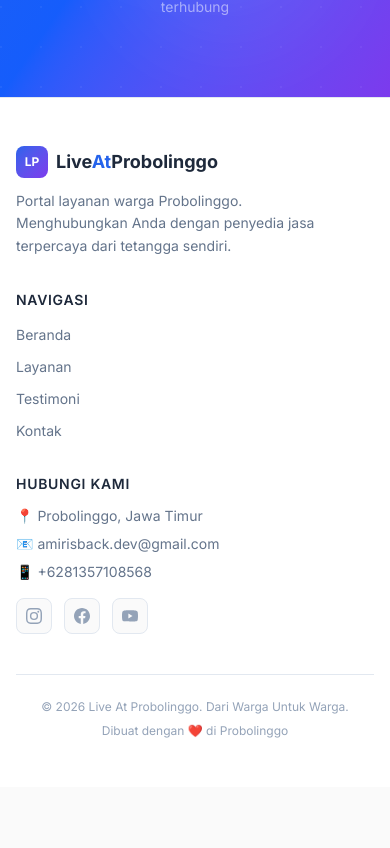
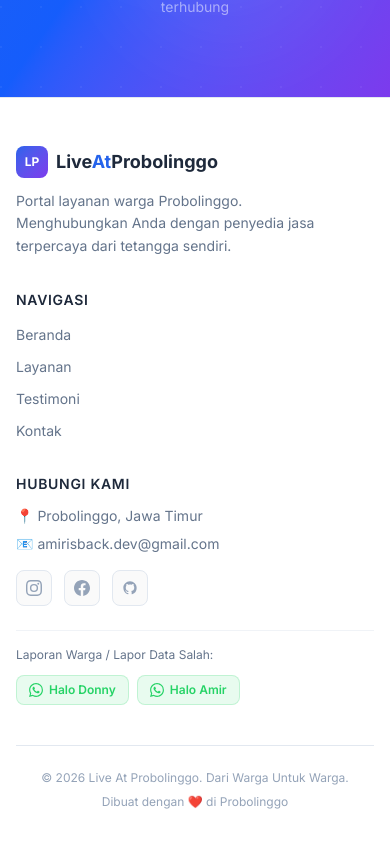
Before and after one commit to amirisback/live-at-probolinggo, a Next.js app: page / in a window 390 px wide. Shown: the part 4854-5702 px from the top of the page. Before the commit the page ends 5641 px from the top, so only its background shows below. Built offline with nearby package versions, Linux system fonts and the light colour scheme.

Commit message:
feat: add responsive Footer component with dynamic data support

```diff
--- a/app/components/Footer.tsx
+++ b/app/components/Footer.tsx
@@ -12,9 +12,13 @@
     address: "📍 Probolinggo, Jawa Timur",
     email: "📧 info@liveatprobolinggo.id",
     phone: "📱 +62 812-3456-7890",
-    socialUrls: { instagram: "#", facebook: "#", youtube: "#" },
+    socialUrls: { instagram: "#", facebook: "#", github: "#" },
     bottomText: "Live At Probolinggo. Dari Warga Untuk Warga.",
-    madeWithText: "Dibuat dengan ❤️ di Probolinggo"
+    madeWithText: "Dibuat dengan ❤️ di Probolinggo",
+    adminWa: {
+      Donny: "6281357108568",
+      Amir: "6281357108568"
+    }
   }
 
   if (pathname?.startsWith('/admin')) {
@@ -74,7 +78,6 @@
             <div className="space-y-2 text-sm text-text-secondary">
               <p>{d.address}</p>
               <p>{d.email}</p>
-              <p>{d.phone}</p>
             </div>
 
             {/* Social icons placeholder */}
@@ -88,19 +91,42 @@
               )}
               {d.socialUrls?.facebook && (
                 <a href={d.socialUrls.facebook} aria-label="Facebook" className="w-9 h-9 rounded-lg bg-background border border-border flex items-center justify-center text-text-tertiary hover:text-primary hover:border-primary/30 transition-all duration-200">
-                <svg className="w-4 h-4" fill="currentColor" viewBox="0 0 24 24">
-                  <path d="M24 12.073c0-6.627-5.373-12-12-12s-12 5.373-12 12c0 5.99 4.388 10.954 10.125 11.854v-8.385H7.078v-3.47h3.047V9.43c0-3.007 1.792-4.669 4.533-4.669 1.312 0 2.686.235 2.686.235v2.953H15.83c-1.491 0-1.956.925-1.956 1.874v2.25h3.328l-.532 3.47h-2.796v8.385C19.612 23.027 24 18.062 24 12.073z" />
-                </svg>
-              </a>
+                  <svg className="w-4 h-4" fill="currentColor" viewBox="0 0 24 24">
+                    <path d="M24 12.073c0-6.627-5.373-12-12-12s-12 5.373-12 12c0 5.99 4.388 10.954 10.125 11.854v-8.385H7.078v-3.47h3.047V9.43c0-3.007 1.792-4.669 4.533-4.669 1.312 0 2.686.235 2.686.235v2.953H15.83c-1.491 0-1.956.925-1.956 1.874v2.25h3.328l-.532 3.47h-2.796v8.385C19.612 23.027 24 18.062 24 12.073z" />
+                  </svg>
+                </a>
               )}
-              {d.socialUrls?.youtube && (
-                <a href={d.socialUrls.youtube} aria-label="YouTube" className="w-9 h-9 rounded-lg bg-background border border-border flex items-center justify-center text-text-tertiary hover:text-primary hover:border-primary/30 transition-all duration-200">
+              {d.socialUrls?.github && (
+                <a href={d.socialUrls.github} aria-label="GitHub" className="w-9 h-9 rounded-lg bg-background border border-border flex items-center justify-center text-text-tertiary hover:text-primary hover:border-primary/30 transition-all duration-200">
                   <svg className="w-4 h-4" fill="currentColor" viewBox="0 0 24 24">
-                    <path d="M23.498 6.186a3.016 3.016 0 0 0-2.122-2.136C19.505 3.545 12 3.545 12 3.545s-7.505 0-9.377.505A3.017 3.017 0 0 0 .502 6.186C0 8.07 0 12 0 12s0 3.93.502 5.814a3.016 3.016 0 0 0 2.122 2.136c1.871.505 9.376.505 9.376.505s7.505 0 9.377-.505a3.015 3.015 0 0 0 2.122-2.136C24 15.93 24 12 24 12s0-3.93-.502-5.814zM9.545 15.568V8.432L15.818 12l-6.273 3.568z" />
+                    <path fillRule="evenodd" d="M12 2C6.477 2 2 6.484 2 12.017c0 4.425 2.865 8.18 6.839 9.504.5.092.682-.217.682-.483 0-.237-.008-.868-.013-1.703-2.782.605-3.369-1.343-3.369-1.343-.454-1.158-1.11-1.466-1.11-1.466-.908-.62.069-.608.069-.608 1.003.07 1.531 1.032 1.531 1.032.892 1.53 2.341 1.088 2.91.832.092-.647.35-1.088.636-1.338-2.22-.253-4.555-1.113-4.555-4.951 0-1.093.39-1.988 1.029-2.688-.103-.253-.446-1.272.098-2.65 0 0 .84-.27 2.75 1.026A9.564 9.564 0 0112 6.844c.85.004 1.705.115 2.504.337 1.909-1.296 2.747-1.027 2.747-1.027.546 1.379.202 2.398.1 2.651.64.7 1.028 1.595 1.028 2.688 0 3.848-2.339 4.695-4.566 4.943.359.309.678.92.678 1.855 0 1.338-.012 2.419-.012 2.747 0 .268.18.58.688.482A10.019 10.019 0 0022 12.017C22 6.484 17.522 2 12 2z" clipRule="evenodd" />
                   </svg>
                 </a>
               )}
             </div>
+
+            {/* Admin WhatsApp untuk Revisi Laporan */}
+            {(d.adminWa?.Donny || d.adminWa?.Amir) && (
+              <div className="mt-6 pt-4 border-t border-border/50">
+                <p className="text-xs text-text-secondary mb-3">
+                  Laporan Warga / Lapor Data Salah:
+                </p>
+                <div className="flex flex-wrap gap-2">
+                  {d.adminWa?.Donny && (
+                    <a href={`https://wa.me/${d.adminWa.Donny}?text=Halo%20Admin%20Donny,%20saya%20ingin%20melaporkan%20atau%20memperbaiki%20data%20layanan...`} target="_blank" rel="noopener noreferrer" className="inline-flex items-center gap-1.5 px-3 py-1.5 rounded-lg bg-[#25D366]/10 text-[#25D366] border border-[#25D366]/20 hover:bg-[#25D366]/20 transition-all text-xs font-semibold">
+                      <svg className="w-3.5 h-3.5" fill="currentColor" viewBox="0 0 24 24"><path d="M17.472 14.382c-.297-.149-1.758-.867-2.03-.967-.273-.099-.471-.148-.67.15-.197.297-.767.966-.94 1.164-.173.199-.347.223-.644.075-.297-.15-1.255-.463-2.39-1.475-.883-.788-1.48-1.761-1.653-2.059-.173-.297-.018-.458.13-.606.134-.133.298-.347.446-.52.149-.174.198-.298.298-.497.099-.198.05-.371-.025-.52-.075-.149-.669-1.612-.916-2.207-.242-.579-.487-.5-.669-.51a12.8 12.8 0 0 0-.57-.01c-.198 0-.52.074-.792.372-.272.297-1.04 1.016-1.04 2.479 0 1.462 1.065 2.875 1.213 3.074.149.198 2.096 3.2 5.077 4.487.709.306 1.262.489 1.694.625.712.227 1.36.195 1.871.118.571-.085 1.758-.719 2.006-1.413.248-.694.248-1.289.173-1.413-.074-.124-.272-.198-.57-.347m-5.421 7.403h-.004a9.87 9.87 0 0 1-5.031-1.378l-.361-.214-3.741.982.998-3.648-.235-.374a9.86 9.86 0 0 1-1.51-5.26c.001-5.45 4.436-9.884 9.888-9.884 2.64 0 5.122 1.03 6.988 2.898a9.825 9.825 0 0 1 2.893 6.994c-.003 5.45-4.437 9.884-9.885 9.884m8.413-18.297A11.815 11.815 0 0 0 12.05 0C5.495 0 .16 5.335.157 11.892c0 2.096.547 4.142 1.588 5.945L.057 24l6.305-1.654a11.882 11.882 0 0 0 5.683 1.448h.005c6.554 0 11.89-5.335 11.893-11.893a11.821 11.821 0 0 0-3.48-8.413z" /></svg>
+                      Halo Donny
+                    </a>
+                  )}
+                  {d.adminWa?.Amir && (
+                    <a href={`https://wa.me/${d.adminWa.Amir}?text=Halo%20Admin%20Amir,%20saya%20ingin%20melaporkan%20atau%20memperbaiki%20data%20layanan...`} target="_blank" rel="noopener noreferrer" className="inline-flex items-center gap-1.5 px-3 py-1.5 rounded-lg bg-[#25D366]/10 text-[#25D366] border border-[#25D366]/20 hover:bg-[#25D366]/20 transition-all text-xs font-semibold">
+                      <svg className="w-3.5 h-3.5" fill="currentColor" viewBox="0 0 24 24"><path d="M17.472 14.382c-.297-.149-1.758-.867-2.03-.967-.273-.099-.471-.148-.67.15-.197.297-.767.966-.94 1.164-.173.199-.347.223-.644.075-.297-.15-1.255-.463-2.39-1.475-.883-.788-1.48-1.761-1.653-2.059-.173-.297-.018-.458.13-.606.134-.133.298-.347.446-.52.149-.174.198-.298.298-.497.099-.198.05-.371-.025-.52-.075-.149-.669-1.612-.916-2.207-.242-.579-.487-.5-.669-.51a12.8 12.8 0 0 0-.57-.01c-.198 0-.52.074-.792.372-.272.297-1.04 1.016-1.04 2.479 0 1.462 1.065 2.875 1.213 3.074.149.198 2.096 3.2 5.077 4.487.709.306 1.262.489 1.694.625.712.227 1.36.195 1.871.118.571-.085 1.758-.719 2.006-1.413.248-.694.248-1.289.173-1.413-.074-.124-.272-.198-.57-.347m-5.421 7.403h-.004a9.87 9.87 0 0 1-5.031-1.378l-.361-.214-3.741.982.998-3.648-.235-.374a9.86 9.86 0 0 1-1.51-5.26c.001-5.45 4.436-9.884 9.888-9.884 2.64 0 5.122 1.03 6.988 2.898a9.825 9.825 0 0 1 2.893 6.994c-.003 5.45-4.437 9.884-9.885 9.884m8.413-18.297A11.815 11.815 0 0 0 12.05 0C5.495 0 .16 5.335.157 11.892c0 2.096.547 4.142 1.588 5.945L.057 24l6.305-1.654a11.882 11.882 0 0 0 5.683 1.448h.005c6.554 0 11.89-5.335 11.893-11.893a11.821 11.821 0 0 0-3.48-8.413z" /></svg>
+                      Halo Amir
+                    </a>
+                  )}
+                </div>
+              </div>
+            )}
           </div>
         </div>
 
--- a/data/footer.json
+++ b/data/footer.json
@@ -4,10 +4,14 @@
   "email": "📧 amirisback.dev@gmail.com",
   "phone": "📱 +6281357108568",
   "socialUrls": {
-    "instagram": "https://instagram.com",
-    "facebook": "https://facebook.com",
-    "youtube": "https://youtube.com"
+    "instagram": "https://www.instagram.com/faisalamircs/",
+    "facebook": "https://www.facebook.com/faisalamircs/",
+    "github": "https://github.com/amirisback"
   },
   "bottomText": "Live At Probolinggo. Dari Warga Untuk Warga.",
-  "madeWithText": "Dibuat dengan ❤️ di Probolinggo"
+  "madeWithText": "Dibuat dengan ❤️ di Probolinggo",
+  "adminWa": {
+    "Donny": "6282144361582",
+    "Amir": "6281357108568"
+  }
 }
```
